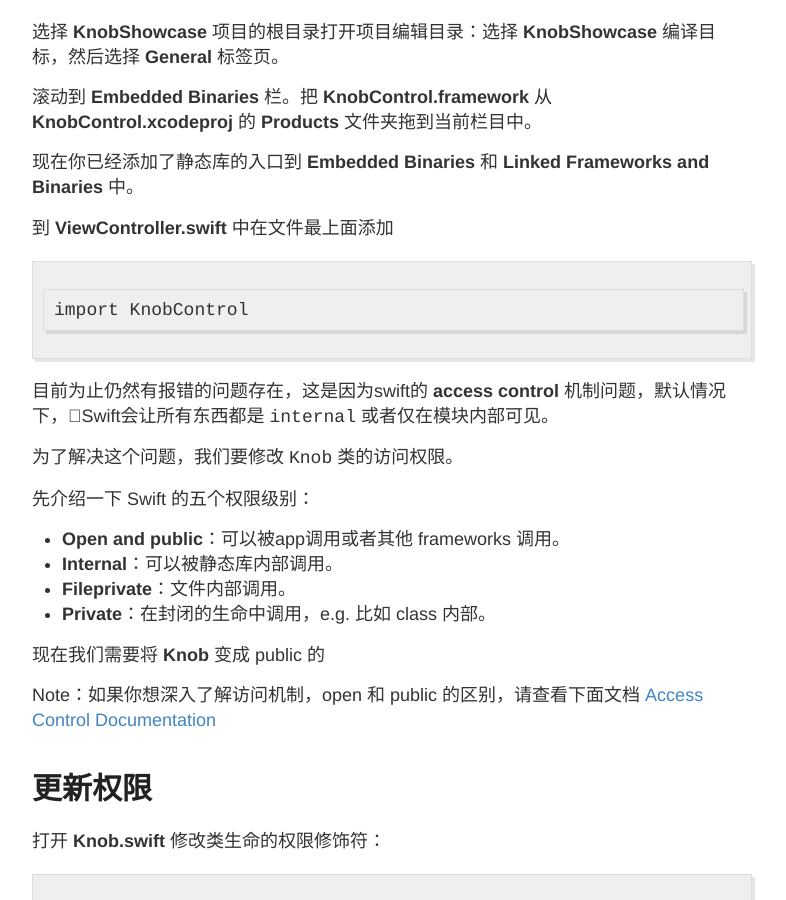
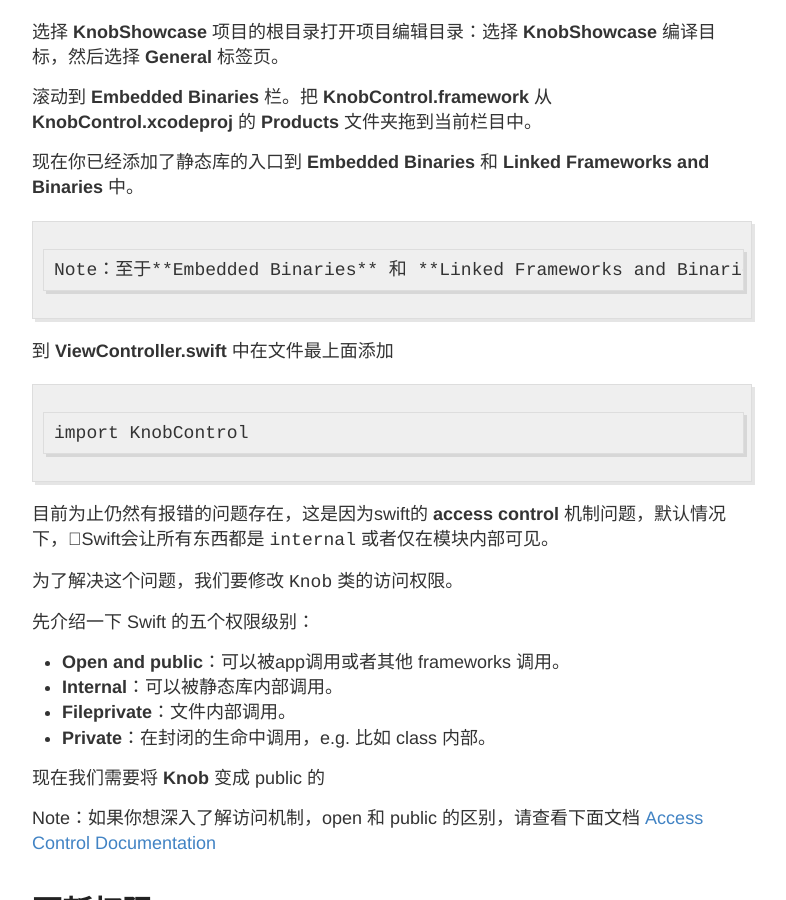
Before and after one commit to obzone/obzone, a Jekyll site: the page built from _posts/2019-2-11-creating_framework_for_iOS.md, in a window 1280 px wide and 900 px high, scrolled down 6470 px. Shown: the whole window, without its empty margins (248-1034 px from the left). Built offline with Jekyll 4.4.1, drawn with Linux system fonts in a browser that asks for light colours; grey boxes are pictures that could not be loaded.

Commit message:
no message

```diff
--- a/_posts/2019-2-11-creating_framework_for_iOS.md
+++ b/_posts/2019-2-11-creating_framework_for_iOS.md
@@ -122,6 +122,8 @@
 滚动到 **Embedded Binaries** 栏。把 **KnobControl.framework** 从 **KnobControl.xcodeproj** 的 **Products** 文件夹拖到当前栏目中。
 
 现在你已经添加了静态库的入口到 **Embedded Binaries** 和 **Linked Frameworks and Binaries** 中。
+
+    Note：至于**Embedded Binaries** 和 **Linked Frameworks and Binaries**分别是干什么的，请参考下面文章： https://stackoverflow.com/questions/32375687/what-is-the-difference-between-embedded-binaries-and-linked-frameworks
 
 到 **ViewController.swift** 中在文件最上面添加
 
```
